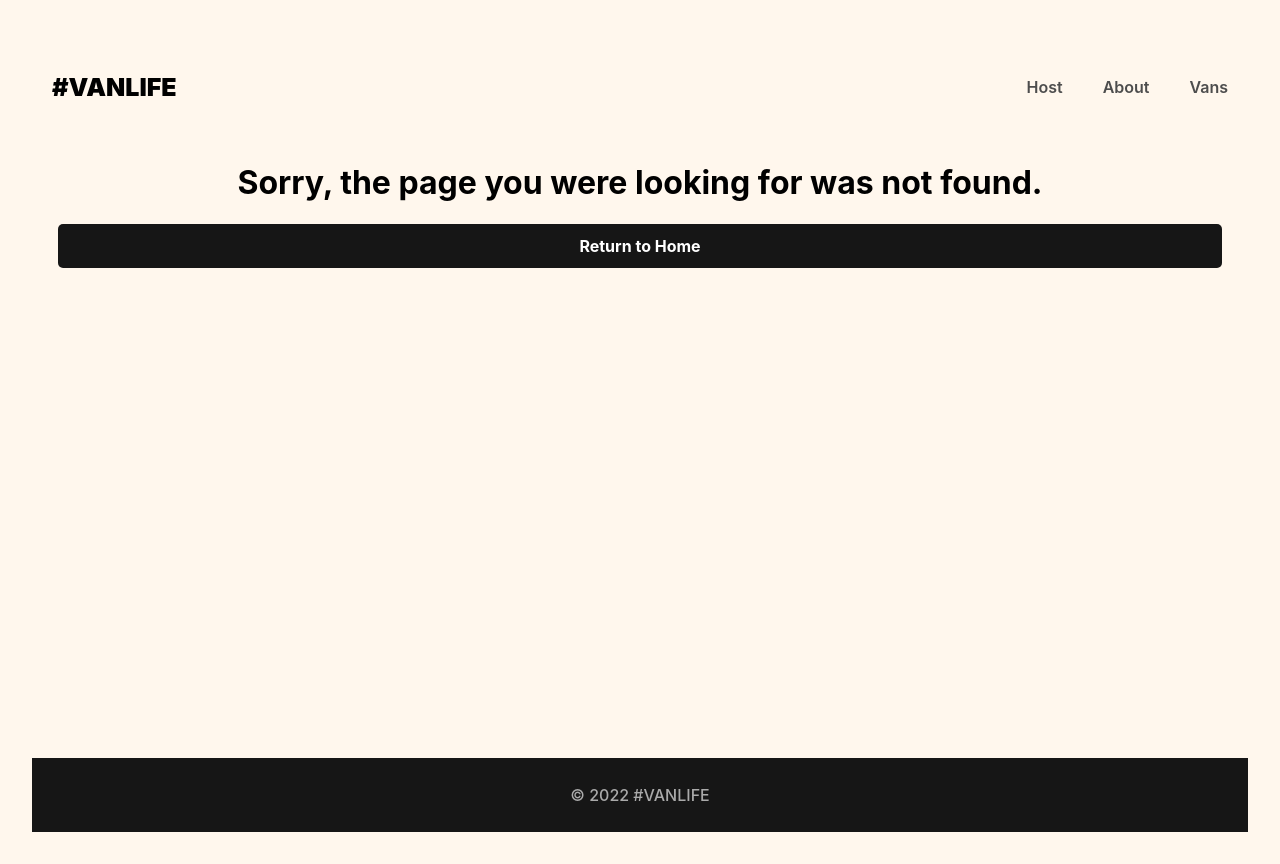
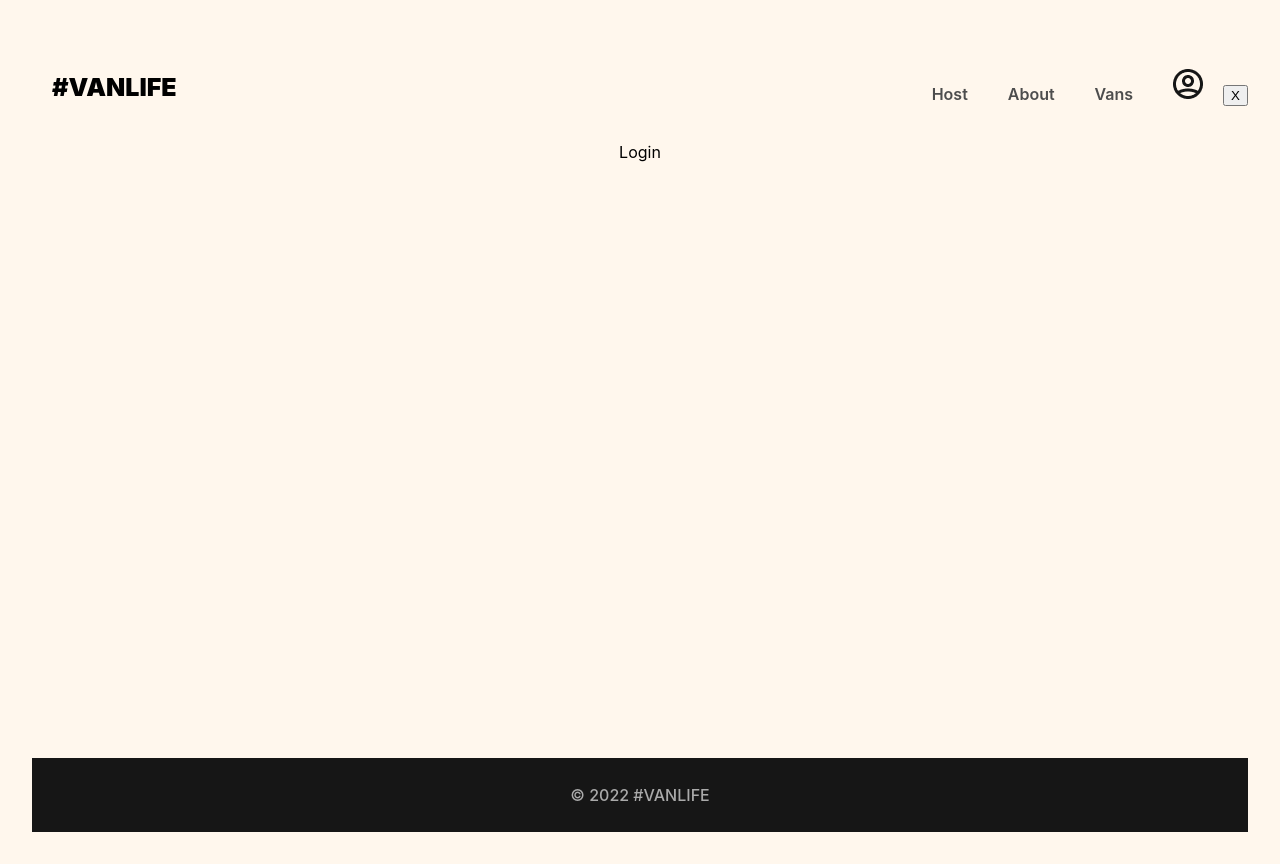
Before and after one commit to Lekkyjay/react-router-64-van-life, a React (Vite) app: page /login in a window 1280 px wide. Before the commit this address had no page. Built offline with nearby package versions, Linux system fonts and the light colour scheme.

Commit message:
Added login component.

```diff
--- a/src/components/Header.tsx
+++ b/src/components/Header.tsx
@@ -1,10 +1,15 @@
 import { Link, NavLink } from 'react-router-dom'
+import avatarIcon from '../assets/images/avatar-icon.png'
 
 export default function Header() {
   const activeStyles = {
     fontWeight: "bold",
     textDecoration: "underline",
     color: "#161616"
+  }
+
+  function fakeLogOut() {
+    localStorage.removeItem('loggedin')
   }
 
   const navLinkStyles = ({ isActive }: { isActive: Boolean }) => isActive ? activeStyles : {}
@@ -22,6 +27,10 @@ export default function Header() {
         <NavLink to="/vans" style={navLinkStyles}>
           Vans
         </NavLink>
+        <Link to="login" className="login-link">
+          <img src={avatarIcon} className="login-icon" />
+        </Link>
+        <button onClick={fakeLogOut}>X</button>
       </nav>
     </header>
   )
--- /dev/null
+++ b/src/pages/Login.tsx
@@ -0,0 +1,5 @@
+export default function Login() {
+  return (
+    <div>Login</div>
+  )
+}
```
Also changed, not shown: src/App.tsx (+6 -1 lines), src/assets/images/avatar-icon.png (added).
